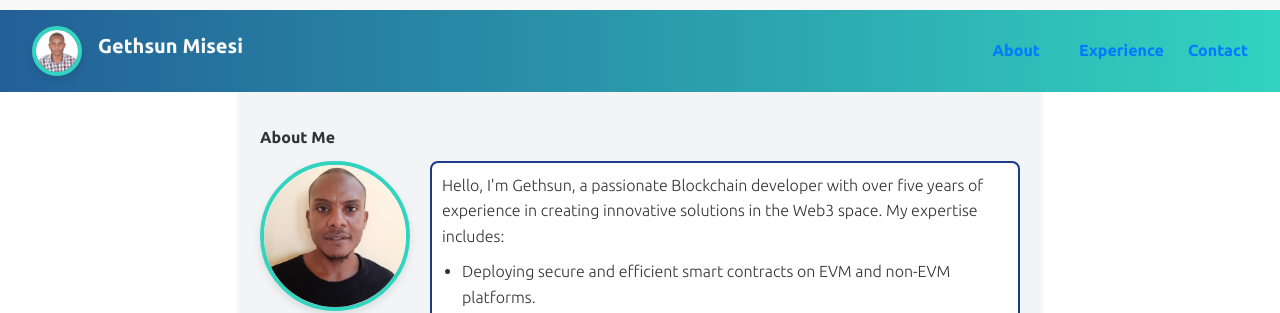
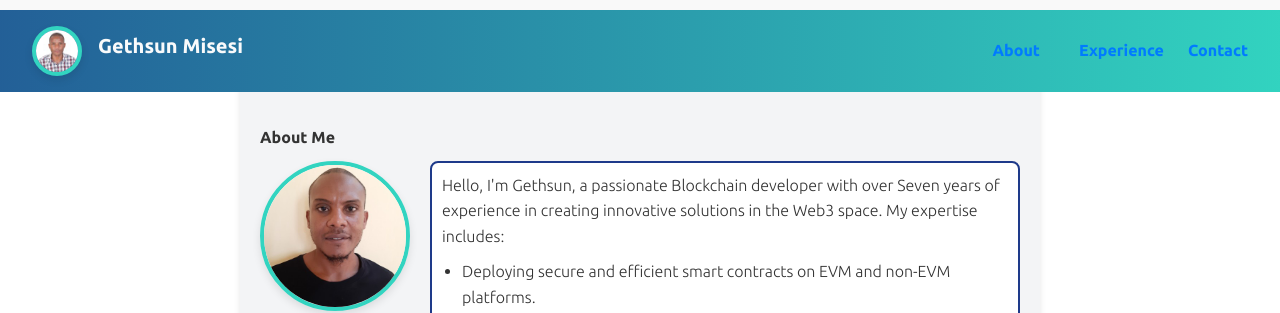
Before and after one commit to gethsun1/quantum-quaser, a React (Create React App) app: page / in a window 1280 px wide. Shown: the top 313 px of the page. Built offline with nearby package versions, Linux system fonts and the light colour scheme.

Commit message:
block scanner add

```diff
--- a/src/components/About.jsx
+++ b/src/components/About.jsx
@@ -8,7 +8,7 @@ const About = () => (
       <img src={gethsunI} alt="Gethsun" className="about-image" />
       <div className="about-text">
         <p>
-          Hello, I'm Gethsun, a passionate Blockchain developer with over five years of experience
+          Hello, I'm Gethsun, a passionate Blockchain developer with over Seven years of experience
           in creating innovative solutions in the Web3 space. My expertise includes:
         </p>
         <ul>
```
